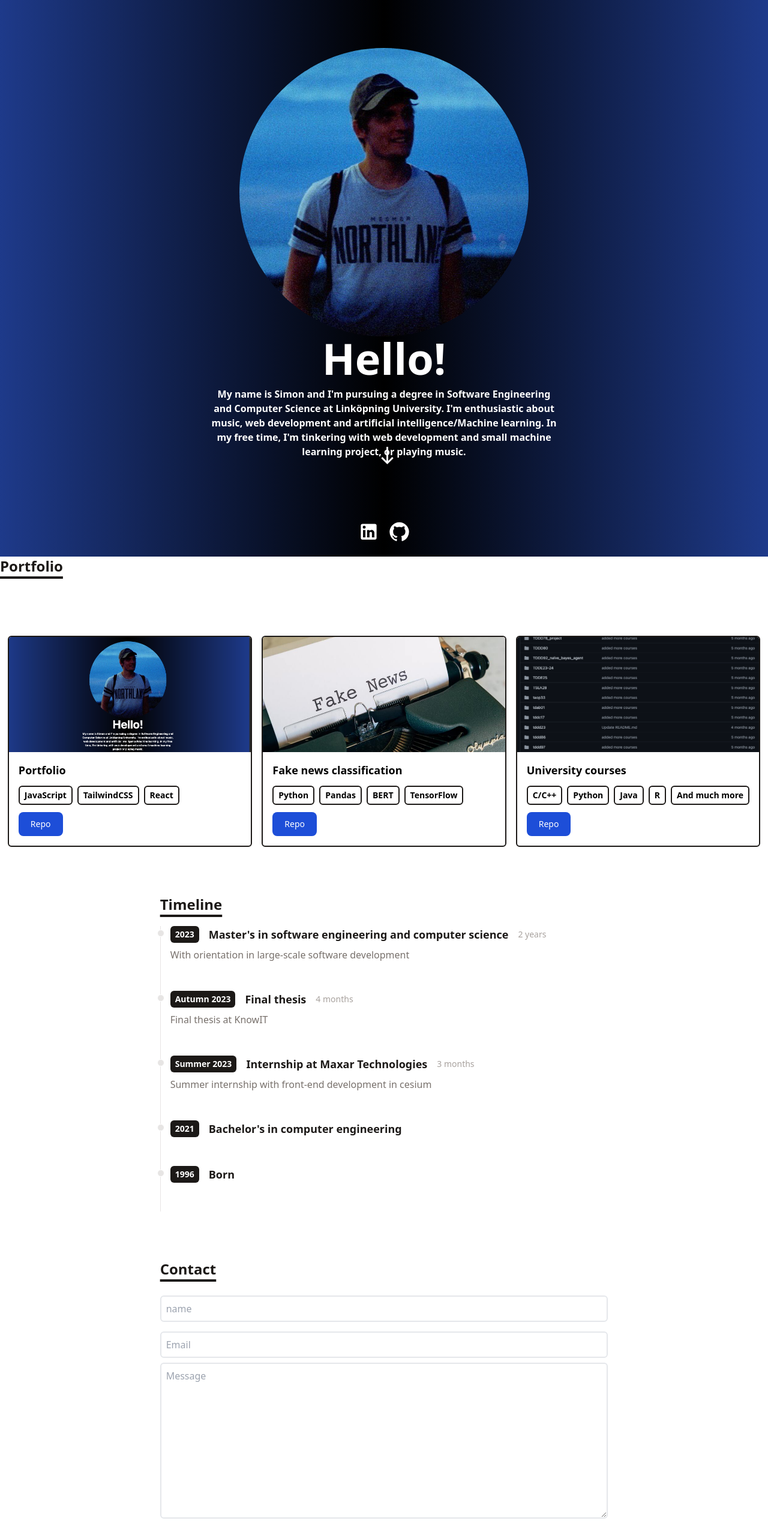
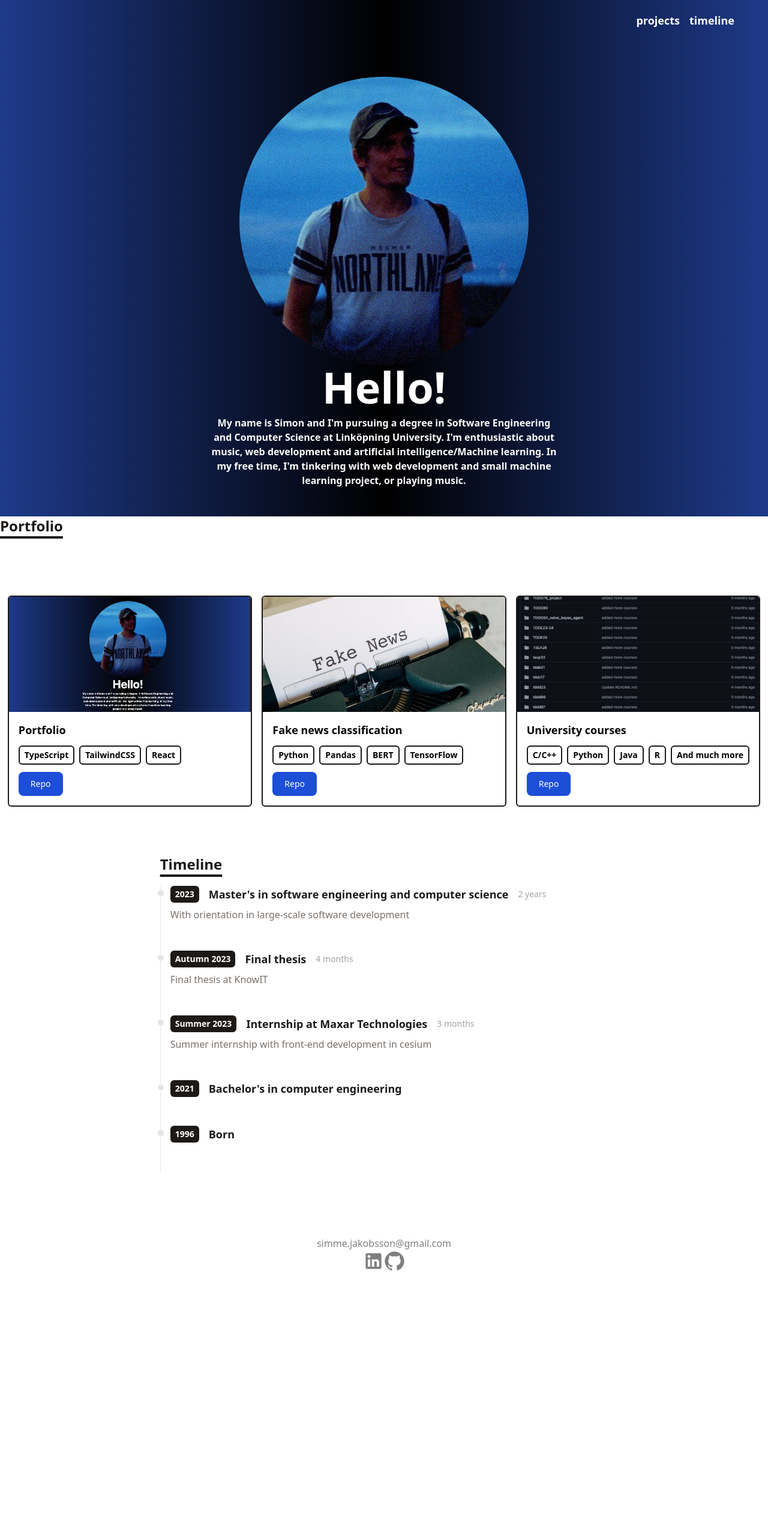
Before and after one commit to Znarvl/portfolio, a React (Vite) app: page / in a window 1280 px wide. Shown: the top 2546 px of the page at 60% size. After the commit the page ends 2140 px from the top, so only its background shows below. Built offline with nearby package versions, Linux system fonts and the light colour scheme.

Commit message:
fixed more small stuff and trying to add a header to intro

```diff
--- a/src/App.tsx
+++ b/src/App.tsx
@@ -1,4 +1,3 @@
-import Contact from "./components/Contact";
 import Footer from "./components/Footer";
 import Intro from "./components/Intro";
 import Timeline from "./components/Timeline";
@@ -11,7 +10,6 @@ function App() {
       <Intro />
       <Portfolio />
       <Timeline />
-      <Contact />
       <Footer />
     </div>
   )
--- a/src/components/Footer.tsx
+++ b/src/components/Footer.tsx
@@ -1,11 +1,13 @@
 import React from "react";
+import SocialMedia from "./SocialMedia";
 
 function Footer(){
 
     return (
         <div className="py-5 text-center">
-            <p className="text-sm mt-2 opacity-50">
-               &copy; {new Date().getFullYear()} Simon Jakobsson. All rights reserved
+            <p className="text-md mt-2 opacity-50">
+               simme.jakobsson@gmail.com
+               <SocialMedia />
             </p>
 
         </div>
--- /dev/null
+++ b/src/components/Header.tsx
@@ -0,0 +1,13 @@
+
+const Header = () => {
+  return (
+    <header className="text-white text-lg font-bold pt-5 flex flex-row-reverse pr-10">
+      <nav>
+        <a href='#projects' className="mr-4">projects</a>
+        <a href='#timeline' className="mr-4">timeline</a>
+      </nav>
+    </header>
+  )
+}
+
+export default Header
--- a/src/components/Intro.tsx
+++ b/src/components/Intro.tsx
@@ -1,33 +1,26 @@
 import SouthIcon from '@mui/icons-material/South';
-import LinkedInIcon from '@mui/icons-material/LinkedIn';
-import GitHubIcon from '@mui/icons-material/GitHub';
+import Header from './Header';
+
 
 function Intro(){
-    const scrollToBottom = () => {
-        var element = document.getElementById("portfolio");
-        element?.scrollIntoView({behavior: "smooth"});
 
-      };
 
     return (
-        <div className="min-h-screen flex items-center justify-center flex-col text-center pt-20 pb-6 bg-gradient-to-r
+
+        <div className="min-h-screen  bg-gradient-to-r
         from-blue-900
         via via-black
         to-blue-900">
-
+          <Header/>
+        <div className='items-center justify-center flex-col text-center pt-20 pb-6 flex'>
             <img className="rounded-full" src="/portfolio/assets/profile.png" alt="user image" />
             <h1 className="text-4xl md:text-7xl text-white mb-1 md:mb-3 font-bold">Hello!</h1>
             <p className="text-md text-white max-w-xl mb-6 font-bold">My name is Simon and I'm pursuing a degree in Software Engineering and Computer Science at Linköpning University.
             I'm enthusiastic about music, web development and artificial intelligence/Machine learning.
              In my free time, I'm tinkering with web development and small machine learning project, or playing music.  </p>
-             <div className="text-white flex space-x-4 mt-20">
-            <LinkedInIcon onClick={event =>  window.location.href='https://www.linkedin.com/in/simon-jakobsson-871252144/'} fontSize="large"/>
-            <GitHubIcon onClick={event =>  window.location.href='https://github.com/Znarvl'} fontSize="large"/>
-            </div>
         <div className="animate-bounce w-6 h-6 text-white absolute bottom-7 scroll-smooth">
-            <div onClick={scrollToBottom}>
-            <SouthIcon  fontSize="large"/>
-            </div>
+
+        </div>
         </div>
         </div>
     )
--- a/src/components/Portfolio.tsx
+++ b/src/components/Portfolio.tsx
@@ -20,7 +20,6 @@ function Portfolio(){
                     title={project.title}
                     stack={project.stack}
                     link={project.link}
-                    text={""}
                     />
                 ))}
             </div>
--- /dev/null
+++ b/src/components/SocialMedia.tsx
@@ -0,0 +1,13 @@
+import LinkedInIcon from '@mui/icons-material/LinkedIn';
+import GitHubIcon from '@mui/icons-material/GitHub';
+function SocialMedia(){
+
+    return (
+             <div>
+            <LinkedInIcon onClick={event =>  window.location.href='https://www.linkedin.com/in/simon-jakobsson-871252144/'} fontSize="large"/>
+            <GitHubIcon onClick={event =>  window.location.href='https://github.com/Znarvl'} fontSize="large"/>
+            </div>
+    )
+}
+
+export default SocialMedia;
--- a/src/components/TimelineItem.tsx
+++ b/src/components/TimelineItem.tsx
@@ -5,7 +5,7 @@ function TimelineItem({year, title, duration, details}: ITimeline){
         <ol className="flex flex-col md:flex-row relative border-l border-stone-200">
             <li className="mb-10 ml-4">
                 <div className="absolute w-3 h-3 bg-stone-200 rounded-full mt-1.5 -left-1.5 border border-white" />
-                <p className="flex flex-wrap gap-4 flex-row items-center justify-start text-xs md:text-sm">
+                <div className="flex flex-wrap gap-4 flex-row items-center justify-start text-xs md:text-sm">
                     <span className="inline-block px-2 py-1 font-semibold text-white bg-stone-900 rounded-md">{year}
 
                     </span>
@@ -13,7 +13,7 @@ function TimelineItem({year, title, duration, details}: ITimeline){
                 <div className="my-1 text-sm font-normal leading-none text-stone-400 ">
                     {duration}
                 </div>
-                </p>
+                </div>
             <p className="my-2 text-base font-normal text-stone-500">
                 {details}
             </p>
--- a/src/data/portfolio.ts
+++ b/src/data/portfolio.ts
@@ -3,7 +3,7 @@ const data: Iportfolio[] = [
     {
         title: 'Portfolio',
         imgUrl: '/portfolio/assets/portfolio.png',
-        stack: ['JavaScript', 'TailwindCSS', 'React'],
+        stack: ['TypeScript', 'TailwindCSS', 'React'],
         link: 'https://github.com/Znarvl/portfolio'
     },
     {
```
